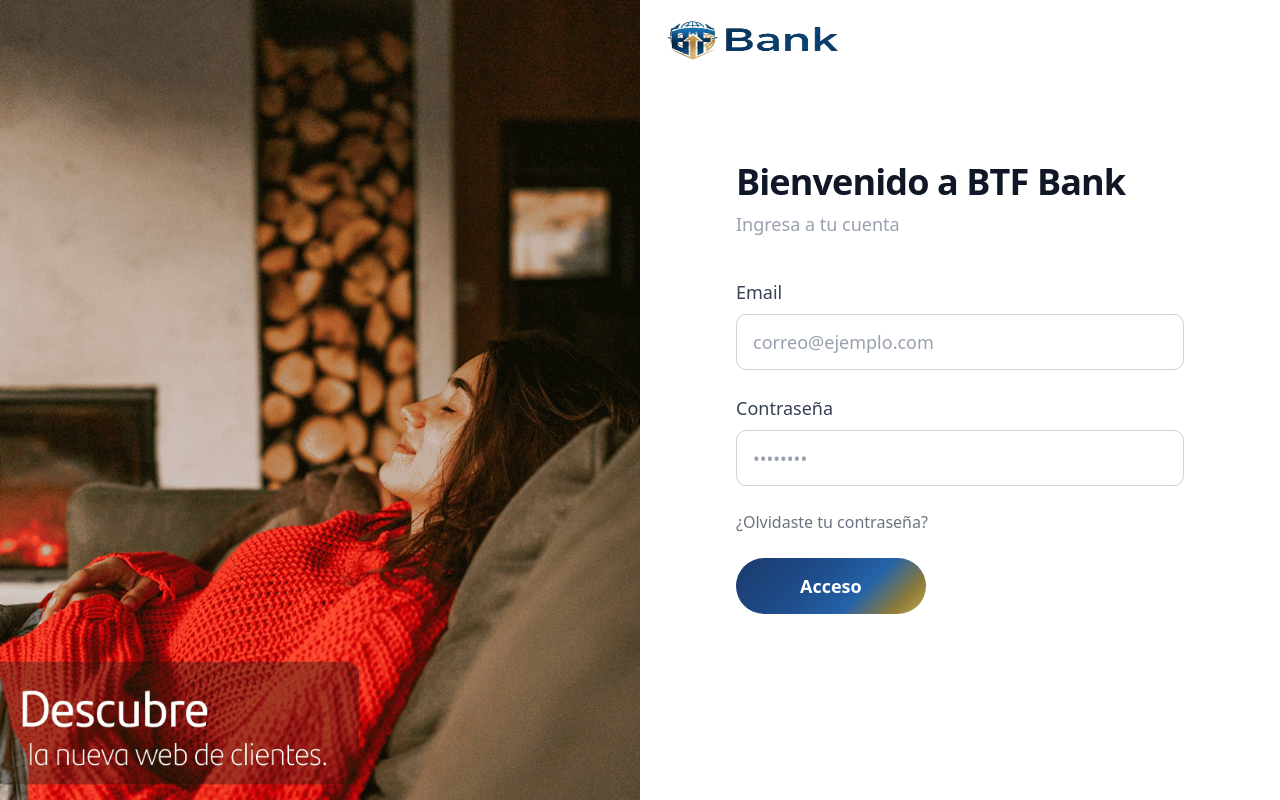
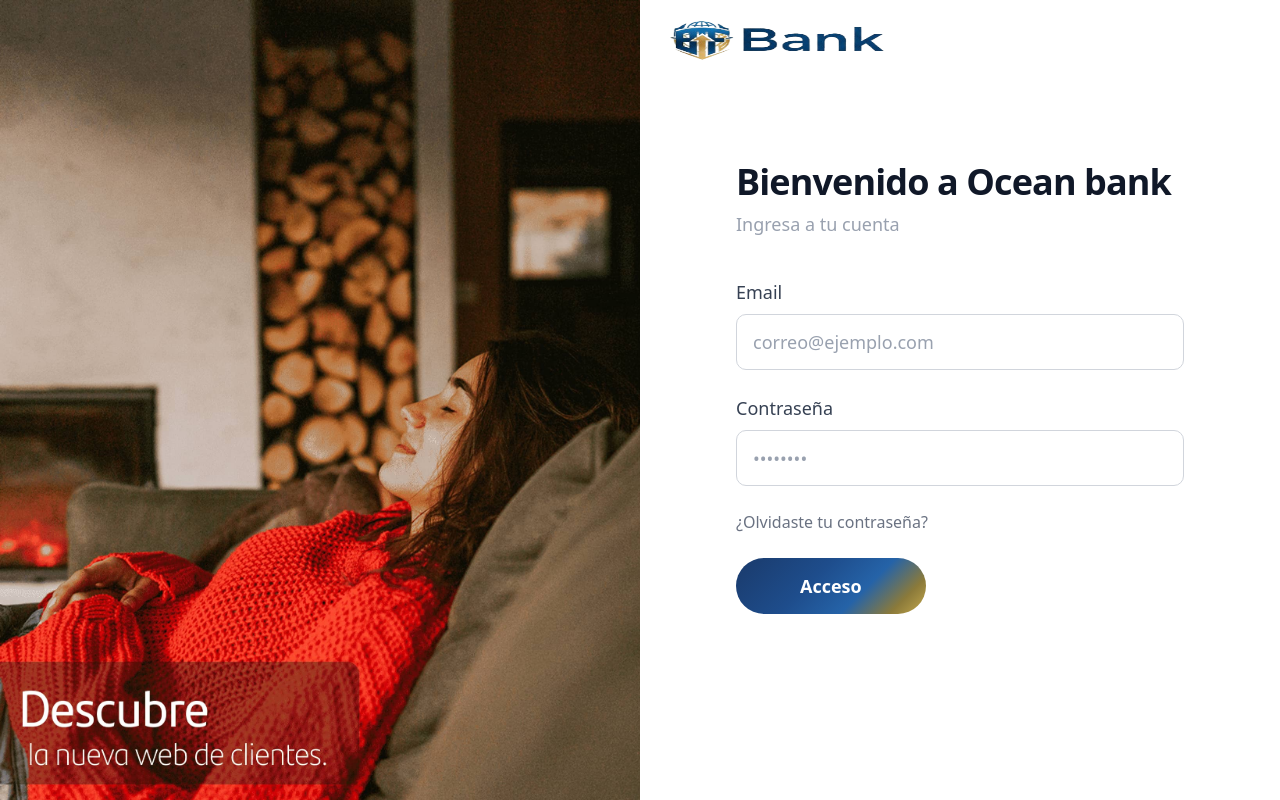
Before and after one commit to proyectotureporte/BANK, a Next.js app: page /login in a window 1280 px wide. Built offline with nearby package versions, Linux system fonts and the light colour scheme.

Commit message:
Update page.tsx

```diff
--- a/src/app/(auth)/login/page.tsx
+++ b/src/app/(auth)/login/page.tsx
@@ -47,14 +47,14 @@ export default function LoginPage() {
         <img
           src="/logo.png"
           alt="BTF Bank"
-          className="w-[180px] h-[45px] sm:w-[200px] sm:h-[50px] lg:w-[200px] lg:h-[50px]"
+          className="w-[220px] h-[45px] sm:w-[200px] sm:h-[50px] lg:w-[250px] lg:h-[50px]"
         />
       </div>
 
       {/* Form centered */}
       <div className="w-full max-w-sm sm:max-w-md">
         <h1 className="text-2xl sm:text-4xl font-semibold tracking-tight text-white lg:text-gray-900 mb-1 sm:mb-2">
-          Bienvenido a BTF Bank
+          Bienvenido a Ocean bank
         </h1>
         <p className="text-base sm:text-lg text-white/70 lg:text-gray-400 mb-6 sm:mb-10">
           Ingresa a tu cuenta
```
